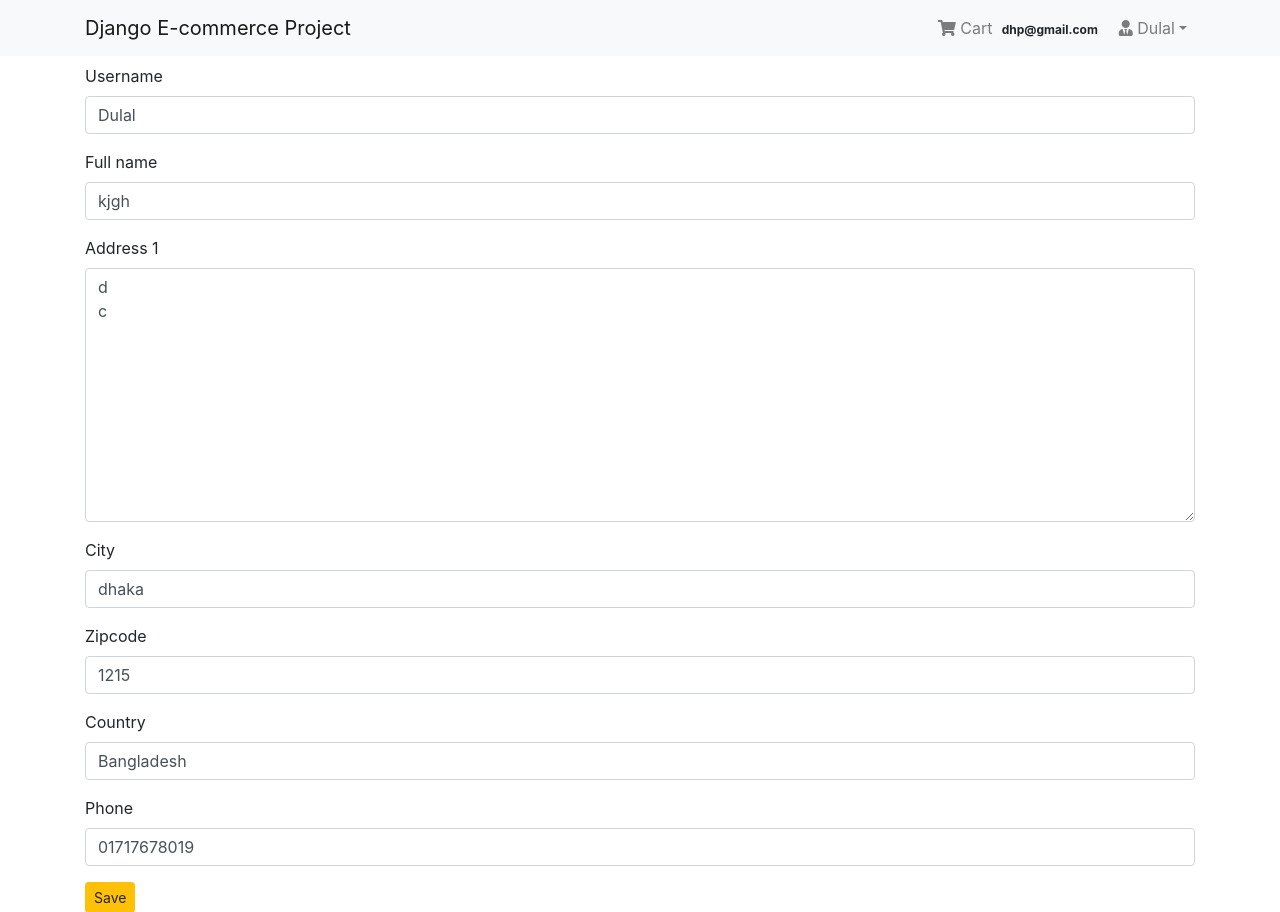
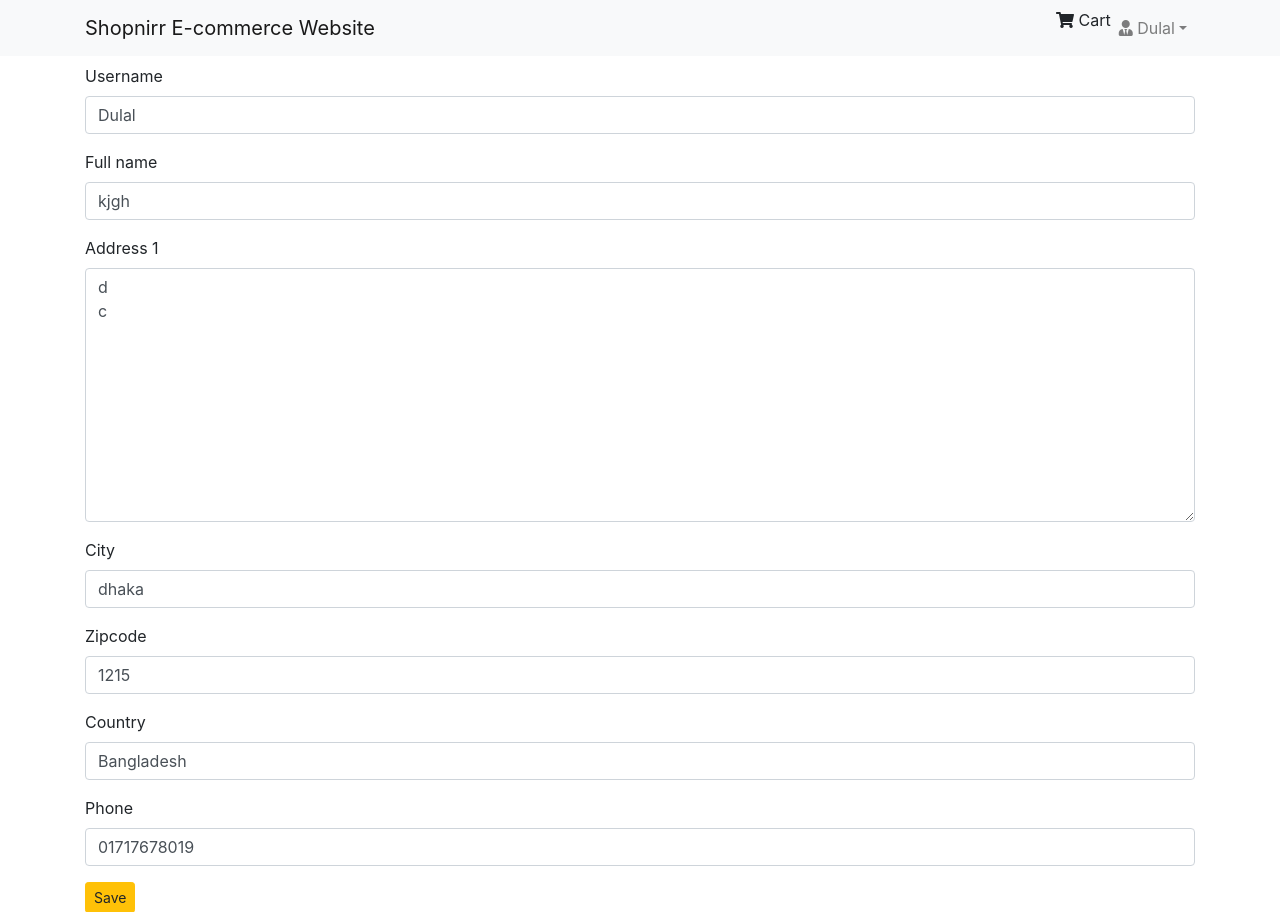
Before and after one commit to bellicose77/Shopnirr_Ecommerce, a Django app: page /account/profile/ in a window 1280 px wide. Shown: the top 912 px of the page. Run offline with Django 3.2, Linux system fonts and the light colour scheme; a user stored in the database is signed in; data comes from the database, SQL or seed files in the repository; both versions use the stored data as it was after the commit; some libraries are stand-ins or nearby versions.

Commit message:
home pages done

```diff
--- a/Ecommerce/App_Login/views.py
+++ b/Ecommerce/App_Login/views.py
@@ -37,7 +37,7 @@ def login_user(request):
             user = authenticate(username=username, password=password)
             if user is not None:
                 login(request, user)
-                return HttpResponse('Logged in')
+                return HttpResponseRedirect(reverse('App_Shop:home'))
     return render(request, 'App_Login/login.html', context={'form':form})
 
 
@@ -45,8 +45,8 @@ def login_user(request):
 def logout_user(request):
     logout(request)
     messages.warning(request, "You are logged out!!")
-    return HttpResponse("Logged out")
-    #return HttpResponseRedirect(reverse())
+    #return HttpResponse("Logged out")
+    return HttpResponseRedirect(reverse('App_Shop:home'))
 
 
 @login_required
--- a/Ecommerce/templates/App_Shop/home.html
+++ b/Ecommerce/templates/App_Shop/home.html
@@ -11,7 +11,7 @@
           <img src="/media/{{product.mainimage}}" style="width:100%; height:300px;">
         </div>
         <figcaption class="info-wrap">
-          <h6 class="title"><a href="{% url 'App_Shop:product_detail' pk=product.pk %}">{{product.name}}</a></h6>
+          <h6 class="title"> <a href="#">{{product.name}}</a></h6>
           <div class="action-wrap">
             <div class="price-wrap h5">
               <span class="price-new">&#2547; {{product.price|floatformat:2}}</span>
--- a/Ecommerce/templates/navbar.html
+++ b/Ecommerce/templates/navbar.html
@@ -1,17 +1,17 @@
-{% load cart_tag %}
+
 <nav class="navbar navbar-expand-lg navbar-light bg-light">
   <div class="container">
-    <a class="navbar-brand" href="{% url 'App_Shop:home' %}">Django E-commerce Project</a>
+    <a class="navbar-brand" href="{% url 'App_Shop:home' %}">Shopnirr E-commerce Website</a>
     <button type="button" class="navbar-toggler" data-toggle="collapse" data-target="#navbarNav" aria-controls="navbarNav" aria-expanded="false" aria-label="Toggle navigation"><span class="navbar-toggler-icon"></span>
     </button>
     <div class="collapse navbar-collapse" id="navbarNav">
       <ul class="navbar-nav ml-auto">
         {% if request.user.is_authenticated %}
         <li class="nav-item">
-          <a href="{% url 'App_Order:cart' %}" class="nav-link">
+
               <i class="fa fa-shopping-cart"></i> Cart
-              <span class="badge badge-light">{{ request.user | cart_total }}</span>
-          </a>
+
+
         </li>
         <li class="nav-item">
 
@@ -20,7 +20,8 @@
           <a class="nav-link dropdown-toggle" href="#" id="navbarDropdown" role="button" data-toggle="dropdown" aria-haspopup="true" aria-expanded="false"><i class="fas fa-user-tie"></i> {{request.user.profile.username}}</a>
           <div class="dropdown-menu" aria-labelledby="nabbarDropdown">
             <a class="dropdown-item" href="{% url 'App_Login:profile' %}">Profile</a>
-            <a class="dropdown-item" href="{% url 'App_Payment:orders' %}">Orders</a>
+              <a class="dropdown-item" href="#">Orders</a>
+
             <div class="dropdown-divider"></div>
             <a class="dropdown-item" href="{% url 'App_Login:logout' %}">Logout</a>
           </div>
```
Also changed, not shown: Ecommerce/db.sqlite3, Ecommerce/media/Products/12058529_BLACK_001_ProductLarge.jpg (added).
